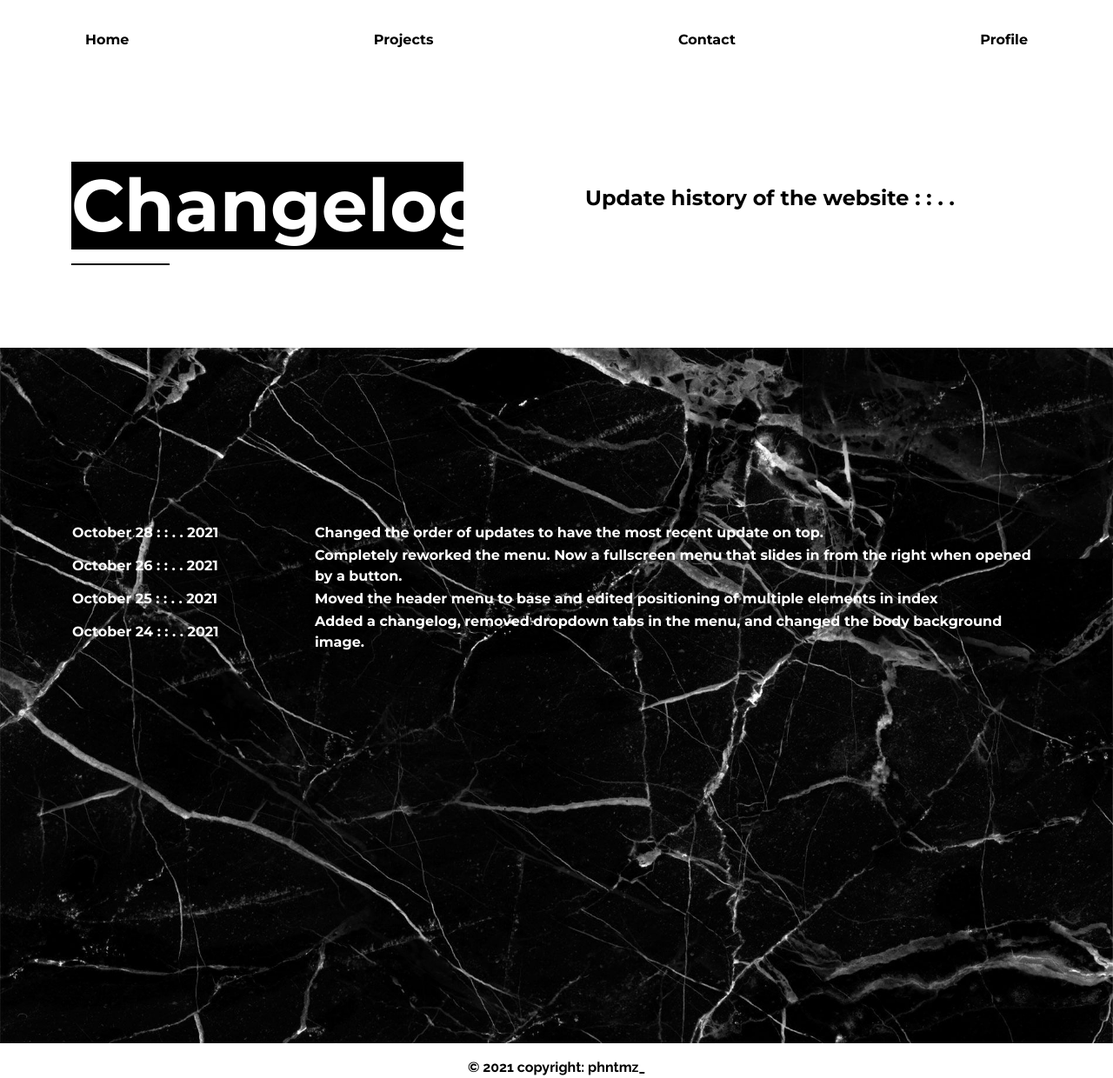
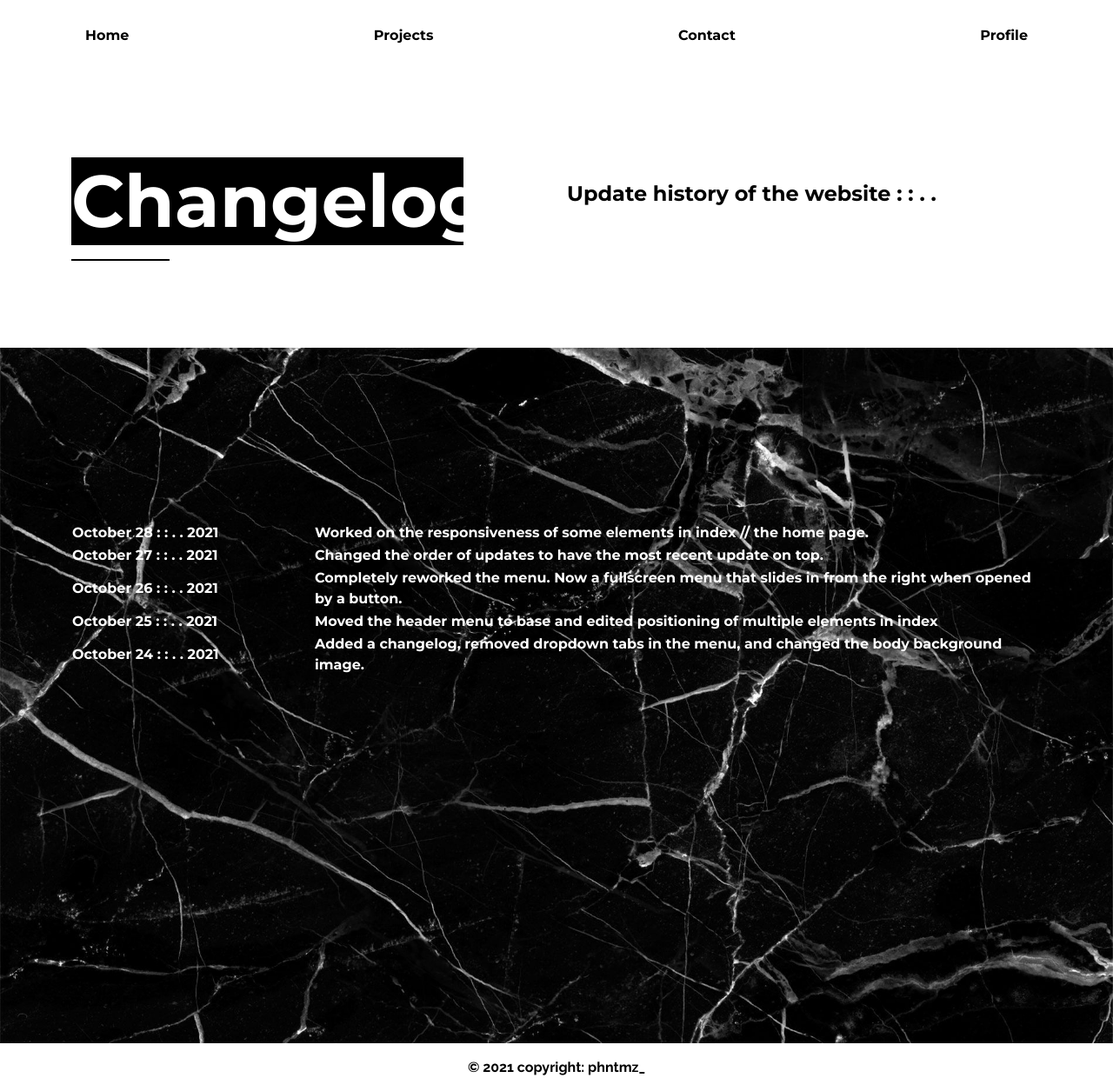
Before and after one commit to fntmz/phntmz_, a Django app: page /changelog/ in a window 1280 px wide. Shown: the top 1240 px of the page at 87% size. Run offline with Django 3.2, Linux system fonts and the light colour scheme; some libraries are stand-ins or nearby versions.

Commit message:
read changelog

```diff
--- a/hello/static/css/index.css
+++ b/hello/static/css/index.css
@@ -27,3 +27,7 @@
 .list-group-item {
     background-color: transparent;
 }
+
+.feature-language {
+    font-size: 12px;
+}
--- a/hello/static/css/navbar.css
+++ b/hello/static/css/navbar.css
@@ -28,7 +28,7 @@
     top: 0;
     background-color: var(--background-color);
     overflow-x: hidden;
-    transition: 0.5s;
+    transition: 0.5s cubic-bezier(0.65, 0.05, 0.36, 1);
 }
 
 .overlay-content {
--- a/hello/templates/base.html
+++ b/hello/templates/base.html
@@ -139,7 +139,7 @@
 
     <div class="tab-header">
       <div class="container">
-        <ul class="list-group list-group-horizontal d-flex justify-content-between" style="padding-top: 25px;">
+        <ul class="list-group list-group-horizontal d-flex justify-content-between" style="padding-top: 2.5vh;">
           <li class="list-group-item header-menu border-0"><a href="{% url 'index' %}" class="header-menu-text">Home</a>
           </li>
           <li class="list-group-item header-menu border-0"><a href="{% url 'projects' %}"
@@ -151,15 +151,15 @@
               class="header-menu-text">Profile</a>
           </li>
         </ul>
-        <div class="row">
-          <div class="col-5" style="margin-top: 15vh;">
+        <div class="row" style="margin-top: 15vh;">
+          <div class="col-lg-5">
             <div style="align-items: right;">
               <h1 class="index-header-text">{% block tab-header %}{% endblock %}</h1>
               <hr class="hr-animate">
               </h1>
             </div>
           </div>
-          <div class="col-7" style="margin-top: 18vh; padding-left: 10vw;">
+          <div class="col-lg-6 offset-lg-1" style="padding-top: 3vh">
             <div style="color: var(--color)" class="feature-items">{% block tab-header-subtitle %}{% endblock %}</div>
           </div>
         </div>
--- a/hello/templates/changelog.html
+++ b/hello/templates/changelog.html
@@ -15,6 +15,12 @@
             <tbody>
                 <tr>
                     <td class="col-3 changelog-item">October 28 : : . . 2021</td>
+                    <td class="col-9 changelog-item">Worked on the responsiveness of some elements in index // the home
+                        page.
+                    </td>
+                </tr>
+                <tr>
+                    <td class="col-3 changelog-item">October 27 : : . . 2021</td>
                     <td class="col-9 changelog-item">Changed the order of updates to have the most recent update on top.
                     </td>
                 </tr>
--- a/hello/templates/contact.html
+++ b/hello/templates/contact.html
@@ -33,7 +33,7 @@
       </label>
       <!-- your other form fields go here -->
       <div class="row d-flex flex-row-reverse" style="margin-top: 20px;">
-        <div class="col-3">
+        <div class="col-lg-3 col-sm-6">
           <button class="contact-submit" type="submit">Submit</button>
         </div>
       </div>
```
Also changed, not shown: hello/templates/index.html (+12 -10 lines).
